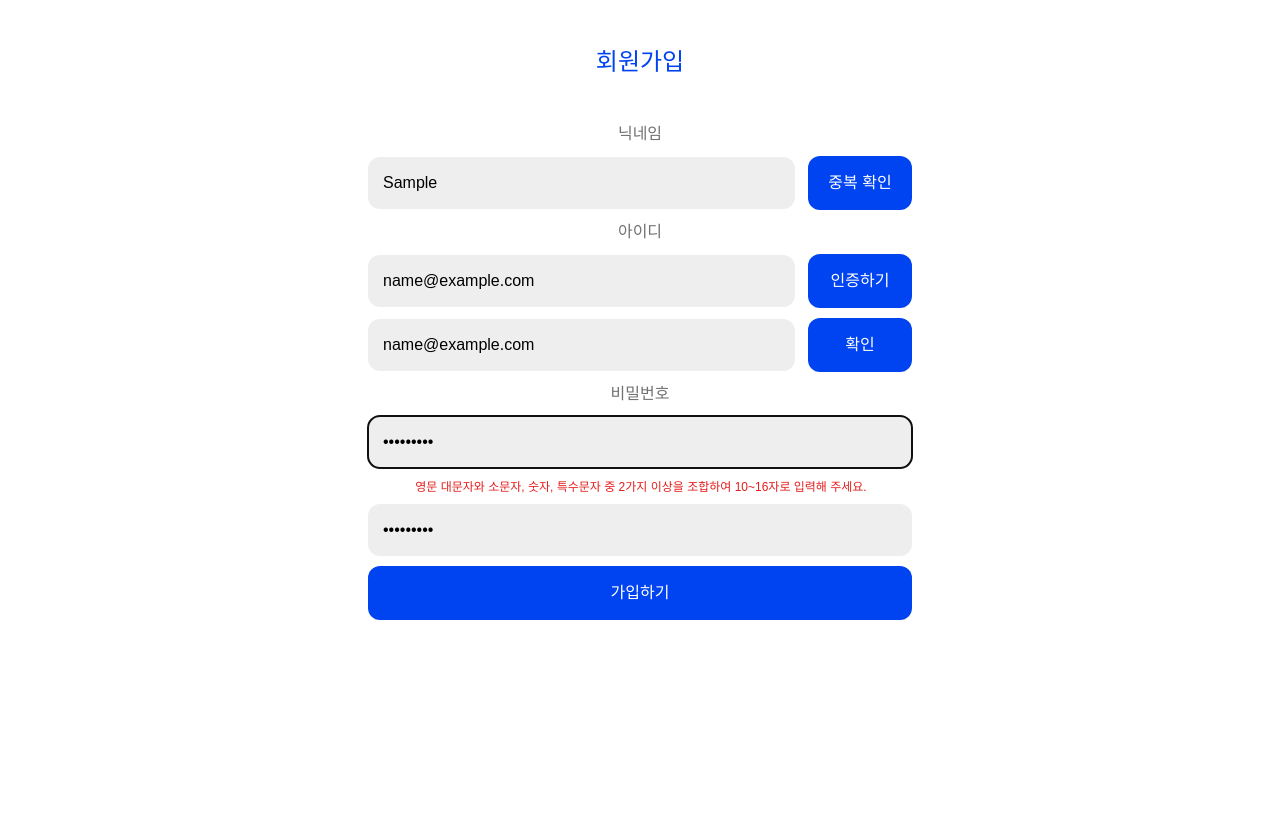
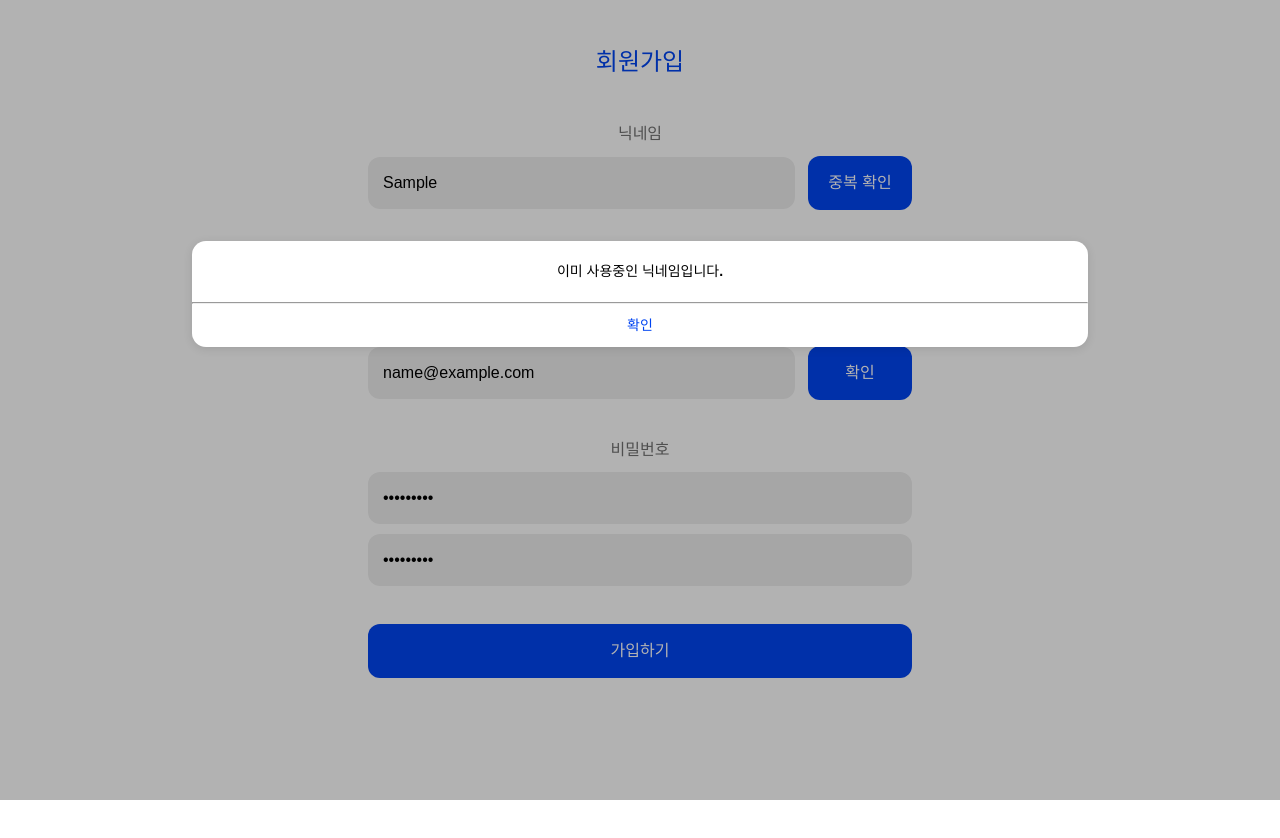
Before and after one commit to DittoTrip/DittoTrip-frontend, a React (Vite) app: page /join in a window 1280 px wide. Both pictures are taken after typing "Sample", "name@example.com", "name@example.com", "Sample123", "Sample123" into the empty fields and a click on the button "중복 확인". Shown: the top 838 px of the page. Built offline with nearby package versions, Linux system fonts and the light colour scheme; no server answers.

Commit message:
Feat: error 수정 및 modal 생성

```diff
--- /dev/null
+++ b/src/components/common/Modal.tsx
@@ -0,0 +1,81 @@
+import { styled } from 'styled-components';
+
+interface Props {
+  message: string;
+  setIsOpen: (isOpen: boolean) => void;
+}
+
+const Modal = ({ message, setIsOpen }: Props) => {
+  return (
+    <ModalStyle>
+      <div
+        className="modal-overlay"
+        onClick={() => {
+          setIsOpen(false);
+        }}>
+        <div className="modal-content" onClick={e => e.stopPropagation()}>
+          <div className="message">{message}</div>
+          <hr />
+          <div
+            className="confirm"
+            onClick={() => {
+              setIsOpen(false);
+            }}>
+            확인
+          </div>
+        </div>
+      </div>
+    </ModalStyle>
+  );
+};
+
+const ModalStyle = styled.div`
+  ${({ theme }) => theme.font.body4};
+  font-weight: bold;
+
+  .modal-overlay {
+    position: fixed;
+    top: 0;
+    left: 0;
+    right: 0;
+    bottom: 0;
+
+    display: flex;
+    align-items: center;
+    justify-content: center;
+
+    background-color: rgba(0, 0, 0, 0.3); /* 배경 투명도 50% */
+
+    z-index: 10;
+  }
+
+  .modal-content {
+    position: fixed;
+    bottom: 50%;
+    left: 50%;
+    transform: translate(-50%, -50%);
+
+    width: 70%;
+
+    background: ${({ theme }) => theme.color.background};
+
+    border-radius: 14px;
+    box-shadow: 0 2px 10px rgba(0, 0, 0, 0.1);
+    z-index: 20;
+
+    text-align: center;
+
+    .message {
+      padding: 20px 0;
+    }
+    hr {
+      margin: 0;
+    }
+    .confirm {
+      padding: 11px 0;
+      color: ${({ theme }) => theme.color.keyColor};
+    }
+  }
+`;
+
+export default Modal;
--- a/src/pages/Join.tsx
+++ b/src/pages/Join.tsx
@@ -3,6 +3,7 @@ import { useForm, SubmitHandler } from 'react-hook-form';
 import { styled } from 'styled-components';
 import AppBar from '../components/common/AppBar';
 import Button from '../components/common/Button';
+import Modal from '../components/common/Modal';
 
 type Inputs = {
   nickname: string;
@@ -22,12 +23,15 @@ const Join = () => {
   const [nicknameChecked, setNicknameChecked] = useState<boolean | null>(null);
   const [emailSent, setEmailSent] = useState(false);
   const [emailVerified, setEmailVerified] = useState<boolean | null>(null);
+  const [isOpen, setIsOpen] = useState(false);
+  const [message, setMessage] = useState('');
 
-  const nickname = watch('nickname');
-
-  const checkNickname = async () => {
-    // 서버로 닉네임 중복 확인 요청
-    const response = await fetch('/api/check-nickname', {
+  const checkNickname = async (e: { preventDefault: () => void }) => {
+    e.preventDefault();
+    setIsOpen(true);
+    setMessage('이미 사용중인 닉네임입니다.');
+    const nickname = watch('nickname');
+    const response = await fetch('', {
       method: 'POST',
       body: JSON.stringify({ nickname }),
     });
@@ -40,10 +44,14 @@ const Join = () => {
     }
   };
 
-  const sendVerificationEmail = async () => {
+  const sendVerificationEmail = async (e: { preventDefault: () => void }) => {
+    e.preventDefault();
+    setIsOpen(true);
+    setMessage('이메일을 발송했습니다.');
+
     const email = watch('email');
     // 서버로 인증 이메일 발송 요청
-    const response = await fetch('/api/send-verification-email', {
+    const response = await fetch('', {
       method: 'POST',
       body: JSON.stringify({ email }),
     });
@@ -52,11 +60,14 @@ const Join = () => {
     }
   };
 
-  const verifyEmailCode = async () => {
+  const verifyEmailCode = async (e: { preventDefault: () => void }) => {
+    e.preventDefault();
+    setIsOpen(true);
+    setMessage('인증 코드를 다시 확인해주세요');
+
     const email = watch('email');
     const code = watch('checkEmail');
-    // 서버로 인증 코드 확인 요청
-    const response = await fetch('/api/verify-email-code', {
+    const response = await fetch('', {
       method: 'POST',
       body: JSON.stringify({ email, code }),
     });
@@ -71,12 +82,15 @@ const Join = () => {
 
   const onSubmit: SubmitHandler<Inputs> = data => {
     if (nicknameChecked && emailVerified) {
-      console.log('회원가입 데이터:', data);
-      // 여기서 실제 회원가입 요청을 서버에 보냅니다.
+      console.log(data);
     } else {
-      console.log('닉네임 중복 확인 또는 이메일 인증이 완료되지 않았습니다.');
+      console.log('');
     }
   };
+
+  {
+    console.log(Object.values(errors));
+  }
 
   return (
     <JoinStyle>
@@ -90,8 +104,12 @@ const Join = () => {
             <div className="user-varification">
               <input
                 {...register('nickname', {
-                  required: true,
-                  pattern: /[가-힣a-zA-Z0-9]{2,16}$/,
+                  required: { value: true, message: '닉네임을 입력해주세요' },
+                  pattern: {
+                    value: /[가-힣a-zA-Z0-9]{2,16}$/,
+                    message: '영문 대문자와 소문자, 한글, 숫자를 이용하여 2~10자로 입력해 주세요.',
+                  },
+                  //  {validate: nicknameChecked === false || '이미 사용 중인 닉네임입니다.'}
                 })}
                 placeholder="닉네임"
                 className="input-container"
@@ -100,20 +118,17 @@ const Join = () => {
                 중복 확인
               </Button>
             </div>
-
-            {errors.nickname && errors.nickname.type === 'required' && (
-              <div className="guide-message">닉네임을 입력해주세요</div>
+            {errors.nickname ? (
+              <div className="guide-message">{errors.nickname.message}</div>
+            ) : (
+              <div className="guide-message"></div>
             )}
-            {errors.nickname && errors.nickname.type === 'pattern' && (
-              <div className="guide-message">영문 대문자와 소문자, 한글, 숫자를 이용하여 2~10자로 입력해 주세요.</div>
-            )}
-            {nicknameChecked === false && <div className="guide-message">이미 사용 중인 닉네임입니다.</div>}
           </div>
           <div className="section">
             <div className="input-title">아이디</div>
             <div className="user-varification">
               <input
-                {...register('email', { required: true })}
+                {...register('email', { required: { value: true, message: '이메일을 입력해주세요' } })}
                 placeholder="example@gmail.com"
                 type="email"
                 className="input-container"
@@ -122,11 +137,11 @@ const Join = () => {
                 인증하기
               </Button>
             </div>
-            {errors.email && <div className="guide-message">이메일을 입력해주세요</div>}
+            {errors.email && <div className="guide-message">{errors.email.message}</div>}
             {emailSent && <div className="guide-message">이메일로 인증번호가 발송되었습니다.</div>}
             <div className="user-varification">
               <input
-                {...register('checkEmail', { required: true })}
+                {...register('checkEmail', { required: { value: true, message: '인증번호를 입력해주세요' } })}
                 placeholder="인증번호 입력"
                 className="input-container"
               />
@@ -134,8 +149,11 @@ const Join = () => {
                 확인
               </Button>
             </div>
-            {errors.checkEmail && <div className="guide-message">인증번호를 입력해주세요</div>}
-            {emailVerified === false && <div className="guide-message">인증번호가 올바르지 않습니다.</div>}
+            {errors.checkEmail ? (
+              <div className="guide-message">{errors.checkEmail.message}</div>
+            ) : (
+              <div className="guide-message"></div>
+            )}
           </div>
 
           <div className="section">
@@ -143,38 +161,46 @@ const Join = () => {
             <div className="user-varification">
               <input
                 {...register('password', {
-                  required: true,
-                  pattern: /^(?=.*[a-zA-Z])(?=.*\d)(?=.*[@$!%*?&])[A-Za-z\d@$!%*?&]{10,16}$/i,
+                  required: { value: true, message: '비밀번호를 입력해주세요' },
+                  pattern: {
+                    value: /^(?=.*[a-zA-Z])(?=.*\d)(?=.*[@$!%*?&])[A-Za-z\d@$!%*?&]{10,16}$/i,
+                    message: ' 영문 대문자와 소문자, 숫자, 특수문자 중 2가지 이상을 조합하여 10~16자로 입력해 주세요.',
+                  },
                 })}
                 placeholder="password"
                 type="password"
                 className="input-container"
               />
             </div>
-            {errors.password && errors.password.type === 'required' && (
-              <div className="guide-message">비밀번호를 입력해주세요</div>
-            )}
-            {errors.password && errors.password.type === 'pattern' && (
-              <div className="guide-message">
-                영문 대문자와 소문자, 숫자, 특수문자 중 2가지 이상을 조합하여 10~16자로 입력해 주세요.
-              </div>
-            )}
+            {errors.password && <div className="guide-message">{errors.password.message}</div>}
+
             <div className="user-varification">
               <input
-                {...register('checkPassword', { required: true })}
+                {...register('checkPassword', {
+                  required: { value: true, message: '비밀번호 확인을 입력해주세요' },
+                  validate: {
+                    positive: value => value === watch('password') || '비밀번호와 일치하지 않습니다.',
+                  },
+                })}
                 placeholder="check password"
                 type="password"
                 className="input-container"
               />
             </div>
-            {errors.checkPassword && <div className="guide-message">비밀번호 확인을 입력해주세요</div>}
+
+            {errors.checkPassword ? (
+              <div className="guide-message">{errors.checkPassword.message}</div>
+            ) : (
+              <div className="guide-message"></div>
+            )}
           </div>
 
-          <Button size={'large'} scheme={'keyButton'} type="submit">
+          <Button size={'large'} scheme={'keyButton'} type="submit" className="join-btn">
             가입하기
           </Button>
         </form>
       </div>
+      {isOpen && <Modal message={message} setIsOpen={setIsOpen} />}
     </JoinStyle>
   );
 };
@@ -208,6 +234,8 @@ const JoinStyle = styled.div`
         margin-bottom: 10px;
       }
       .guide-message {
+        min-height: 20px;
+
         margin-left: 2px;
         margin-bottom: 8px;
 
@@ -227,6 +255,10 @@ const JoinStyle = styled.div`
     border-radius: 12px;
     background: ${({ theme }) => theme.color.gray20};
   }
+
+  .join-btn {
+    margin-top: 52px;
+  }
 `;
 
 export default Join;
```
